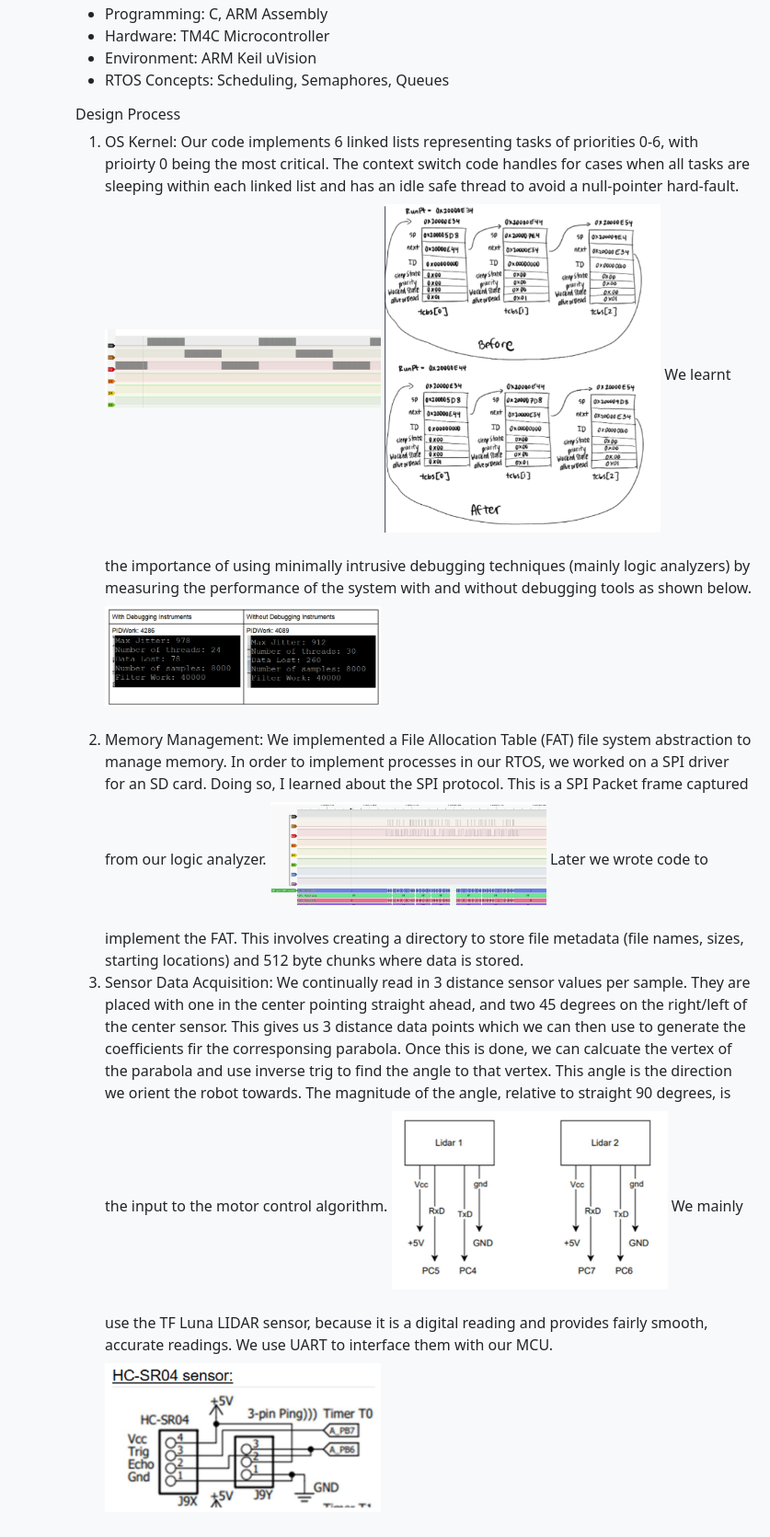
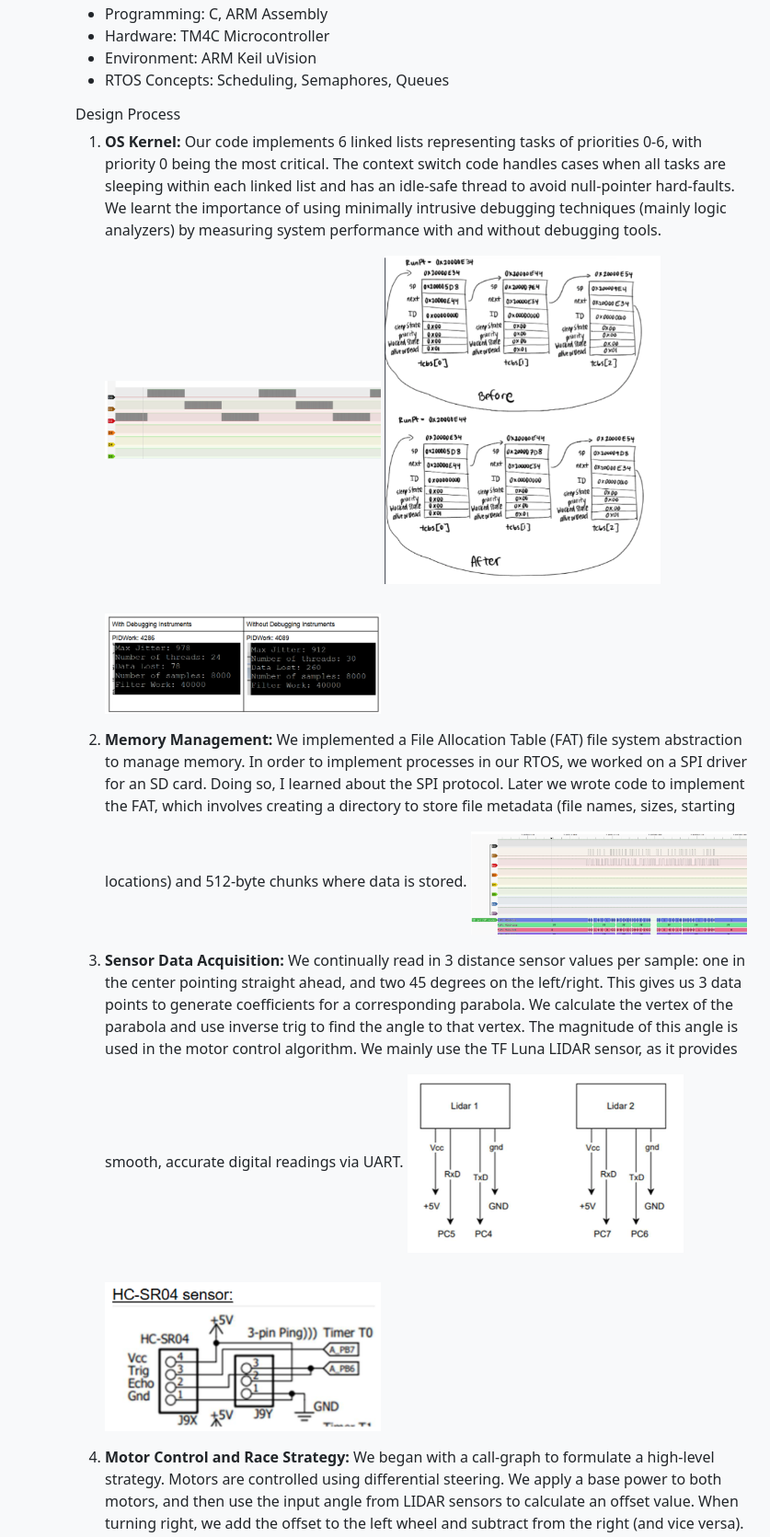
Before and after one commit to mayakoppikar/mayakoppikar.github.io, a plain HTML site: page rtos_project.html in a window 1280 px wide. Shown: the part 394-2065 px from the top of the page at 92% size, 0-837 px from the left. Drawn offline with nearby package versions, Linux system fonts and the light colour scheme.

Commit message:
fixing format

```diff
--- a/rtos_project.html
+++ b/rtos_project.html
@@ -32,39 +32,56 @@
         <li>RTOS Concepts: Scheduling, Semaphores, Queues</li>
       </ul>
 
+
+
 <h6>Design Process</h6>
 <ol>
-    <li>OS Kernel:
-    Our code implements 6 linked lists representing tasks of priorities 0-6, with prioirty 0 being the most critical. The context switch code handles for cases when all tasks are sleeping within each linked list and has an idle safe thread to avoid a null-pointer hard-fault.
-    <img src="images/kernel_logicanalyzer.png" alt="Log analyzer" class="img-fluid mb-4 mt-2" style="max-width:300px;">
-    <img src="images/context_switch.png" alt="Context switching" class="img-fluid mb-4 mt-2" style="max-width:300px;">
-    We learnt the importance of using minimally intrusive debugging techniques (mainly logic analyzers) by measuring the performance of the system with and without debugging tools as shown below.
-    <img src="images/debug.png" alt="Debug Data" class="img-fluid mb-4 mt-2" style="max-width:300px;">
+  <li>
+    <strong>OS Kernel:</strong>
+    Our code implements 6 linked lists representing tasks of priorities 0-6, with priority 0 being the most critical. The context switch code handles cases when all tasks are sleeping within each linked list and has an idle-safe thread to avoid null-pointer hard-faults. We learnt the importance of using minimally intrusive debugging techniques (mainly logic analyzers) by measuring system performance with and without debugging tools.
+
+    <!-- Images stacked vertically -->
+    <img src="images/kernel_logicanalyzer.png" alt="Log analyzer" class="img-fluid my-3" style="max-width:300px;">
+    <img src="images/context_switch.png" alt="Context switching" class="img-fluid my-3" style="max-width:300px;">
+    <img src="images/debug.png" alt="Debug Data" class="img-fluid my-3" style="max-width:300px;">
   </li>
 
-<li>Memory Management: We implemented a File Allocation Table (FAT) file system abstraction to manage memory. In order to implement processes in our RTOS, we worked on a SPI driver for an SD card. Doing so, I learned about the SPI protocol. This is a SPI Packet frame captured from our logic analyzer.
-    <img src="images/spi_packets.png" alt="SPI Packet" class="img-fluid mb-4 mt-2" style="max-width:300px;">
-    Later we wrote code to implement the FAT. This involves creating a directory to store file metadata (file names, sizes, starting locations) and 512 byte chunks where data is stored.
+  <li>
+    <strong>Memory Management:</strong>
+    We implemented a File Allocation Table (FAT) file system abstraction to manage memory. In order to implement processes in our RTOS, we worked on a SPI driver for an SD card. Doing so, I learned about the SPI protocol. Later we wrote code to implement the FAT, which involves creating a directory to store file metadata (file names, sizes, starting locations) and 512-byte chunks where data is stored.
+
+    <!-- Images -->
+    <img src="images/spi_packets.png" alt="SPI Packet" class="img-fluid my-3" style="max-width:300px;">
   </li>
 
-<li>Sensor Data Acquisition:
-    We continually read in 3 distance sensor values per sample. They are placed with one in the center pointing straight ahead, and two 45 degrees on the right/left of the center sensor. This gives us 3 distance data points which we can then use to generate the coefficients fir the corresponsing parabola. Once this is done, we can calcuate the vertex of the parabola and use inverse trig to find the angle to that vertex. This angle is the direction we orient the robot towards. The magnitude of the angle, relative to straight 90 degrees, is the input to the motor control algorithm.
-    <img src="images/sensors.png" alt="Team Picture" class="img-fluid mb-4 mt-2" style="max-width:300px;">
-    We mainly use the TF Luna LIDAR sensor, because it is a digital reading and provides fairly smooth, accurate readings. We use UART to interface them with our MCU.
-    <img src="images/tfluna.png" alt="Team Picture" class="img-fluid mb-4 mt-2" style="max-width:300px;">
+  <li>
+    <strong>Sensor Data Acquisition:</strong>
+    We continually read in 3 distance sensor values per sample: one in the center pointing straight ahead, and two 45 degrees on the left/right. This gives us 3 data points to generate coefficients for a corresponding parabola. We calculate the vertex of the parabola and use inverse trig to find the angle to that vertex. The magnitude of this angle is used in the motor control algorithm. We mainly use the TF Luna LIDAR sensor, as it provides smooth, accurate digital readings via UART.
+
+    <!-- Images -->
+    <img src="images/sensors.png" alt="Sensors" class="img-fluid my-3" style="max-width:300px;">
+    <img src="images/tfluna.png" alt="TF Luna LIDAR" class="img-fluid my-3" style="max-width:300px;">
   </li>
 
-<li>Motor Control and Race Strategy:
-    We began first with a call-graph to formulate a high-level strategy (shown below).
-    <img src="images/call_graph.png" alt="Call Graph" class="img-fluid mb-4 mt-2" style="max-width:300px;">
-    We decided to control the motors using differential steering. We apply a base power to both motors, and then use the input angler from the LIDAR sensors to determine the offset value. When turning right, we add the offset to the left wheel and subtract it from the right wheel (and vice versa when turning in the other direction). We calculate this offset by taking the raw input angle and then applying a PD control algorithm to it before setting that value as the PWM Duty cycle.
-    <img src="images/algo.png" alt="Algorithm" class="img-fluid mb-4 mt-2" style="max-width:300px;">
+  <li>
+    <strong>Motor Control and Race Strategy:</strong>
+    We began with a call-graph to formulate a high-level strategy. Motors are controlled using differential steering. We apply a base power to both motors, and then use the input angle from LIDAR sensors to calculate an offset value. When turning right, we add the offset to the left wheel and subtract from the right (and vice versa). The offset is refined using a PD control algorithm before being applied as the PWM duty cycle.
+
+    <!-- Images -->
+    <img src="images/call_graph.png" alt="Call Graph" class="img-fluid my-3" style="max-width:300px;">
+    <img src="images/algo.png" alt="Algorithm" class="img-fluid my-3" style="max-width:300px;">
   </li>
 
-<li>Testing & Tuning: Once the kernel, sensors, and motors were fully initialized and running the final portion of this project was tuning the PD control. To do this, our team set up multiple race-tracks and measured the robot's response to sharp turns and adjusted the Kp and Kd values of our control algorithm accordingly. </li>
+  <li>
+    <strong>Testing & Tuning:</strong>
+    Once the kernel, sensors, and motors were fully initialized, we tuned the PD control. Our team set up multiple race tracks, measured the robot's response to sharp turns, and adjusted the Kp and Kd values of our control algorithm accordingly.
+  </li>
+</ol>
 
 
-      </ol>
+
+
+
 
       <h6>Major Challenges & Key Takeaways</h6>
       <ul>
```
Lines whose indentation alone changed are shown as unchanged.
